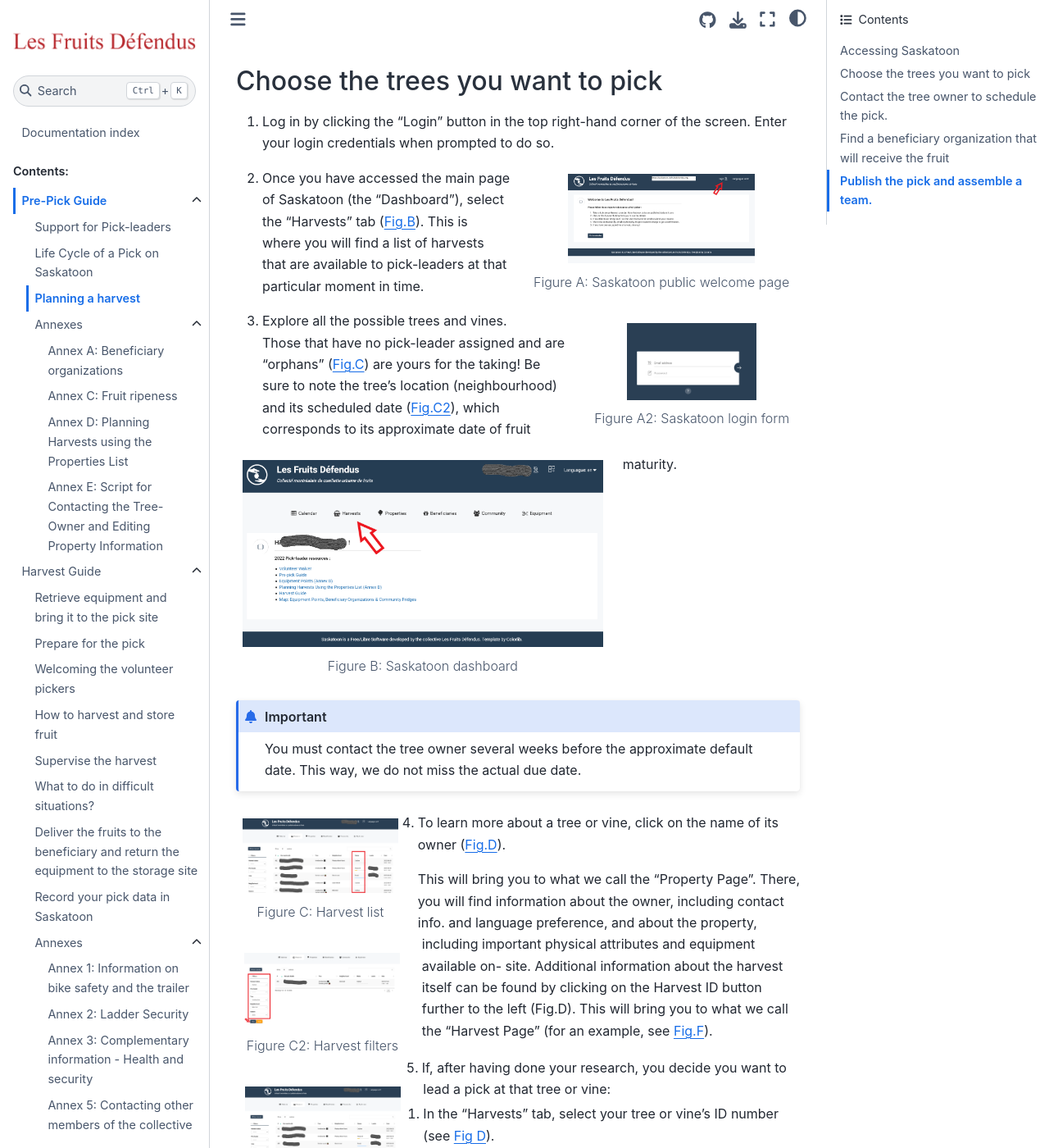
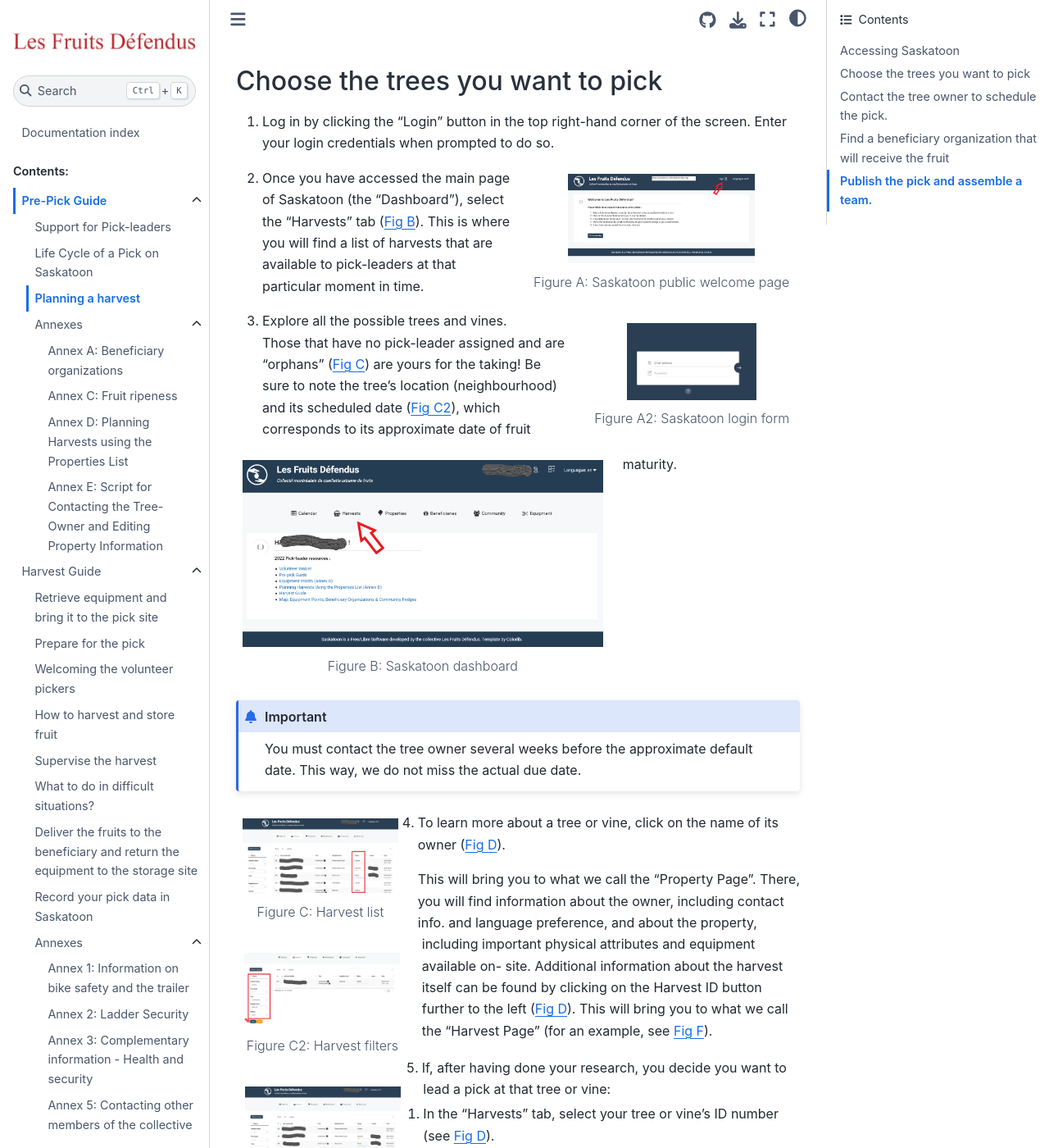
Before and after one commit to LesFruitsDefendus/guides, a Sphinx documentation site: the page built from docs/source/pre-pick-guide/planning-a-harvest.md, in a window 1280 px wide and 1400 px high, scrolled down 759 px. Shown: the whole window at 82% size. Built offline with Sphinx 7.4.7 and the Sphinx Book theme 1.1.4, drawn with Linux system fonts in a browser that asks for light colours.

Commit message:
Fix up references

````diff
--- a/docs/source/pre-pick-guide/planning-a-harvest.md
+++ b/docs/source/pre-pick-guide/planning-a-harvest.md
@@ -44,7 +44,7 @@
 ```
 
 
-2) Once you have accessed the main page of Saskatoon (the "Dashboard"), select the "Harvests" tab ({ref}`Fig.B <fig-B>`). This is where you will find a list of harvests that are available to pick-leaders at that particular moment in time.
+2) Once you have accessed the main page of Saskatoon (the "Dashboard"), select the "Harvests" tab ({ref}`Fig B <fig-B>`). This is where you will find a list of harvests that are available to pick-leaders at that particular moment in time.
 
 ```{figure} /_static/pre-pick-guide-screens/guide-fig-B-accueil.png
 ---
@@ -58,7 +58,7 @@
 ```
 
 
-3) Explore all the possible trees and vines. Those that have no pick-leader assigned and are "orphans" ({ref}`Fig.C <fig-C>`) are yours for the taking! Be sure to note the tree's location (neighbourhood) and its scheduled date ({ref}`Fig.C2 <fig-C2>`), which corresponds to its approximate date of fruit maturity.
+3) Explore all the possible trees and vines. Those that have no pick-leader assigned and are "orphans" ({ref}`Fig C <fig-C>`) are yours for the taking! Be sure to note the tree's location (neighbourhood) and its scheduled date ({ref}`Fig C2 <fig-C2>`), which corresponds to its approximate date of fruit maturity.
 
   ```{admonition} Important
 
````
Also changed, not shown: other parts of docs/source/pre-pick-guide/planning-a-harvest.md (+2 -2 lines).
